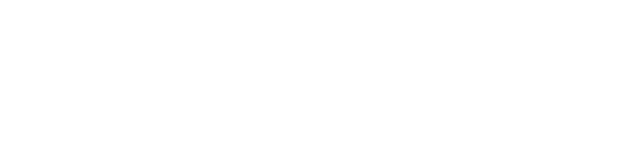
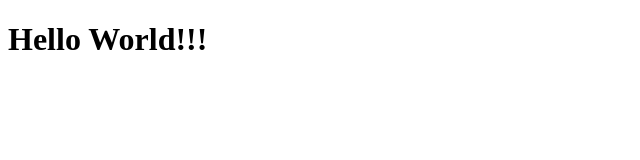
Before and after one commit to AnmolSinghSodlan/FlexboxFroggy-Clone, a plain HTML site: page index4.html in a window 1280 px wide. Shown: the whole page, without its empty margins (0-640 px from the left). Drawn offline with Linux system fonts and the light colour scheme.

Commit message:
First Commit

```diff
--- a/index4.html
+++ b/index4.html
@@ -10,5 +10,7 @@
       href="https://flexboxfroggy.com/favicon.ico"
     />
   </head>
-  <body></body>
+  <body>
+    <h1>Hello World!!!</h1>
+  </body>
 </html>
```
